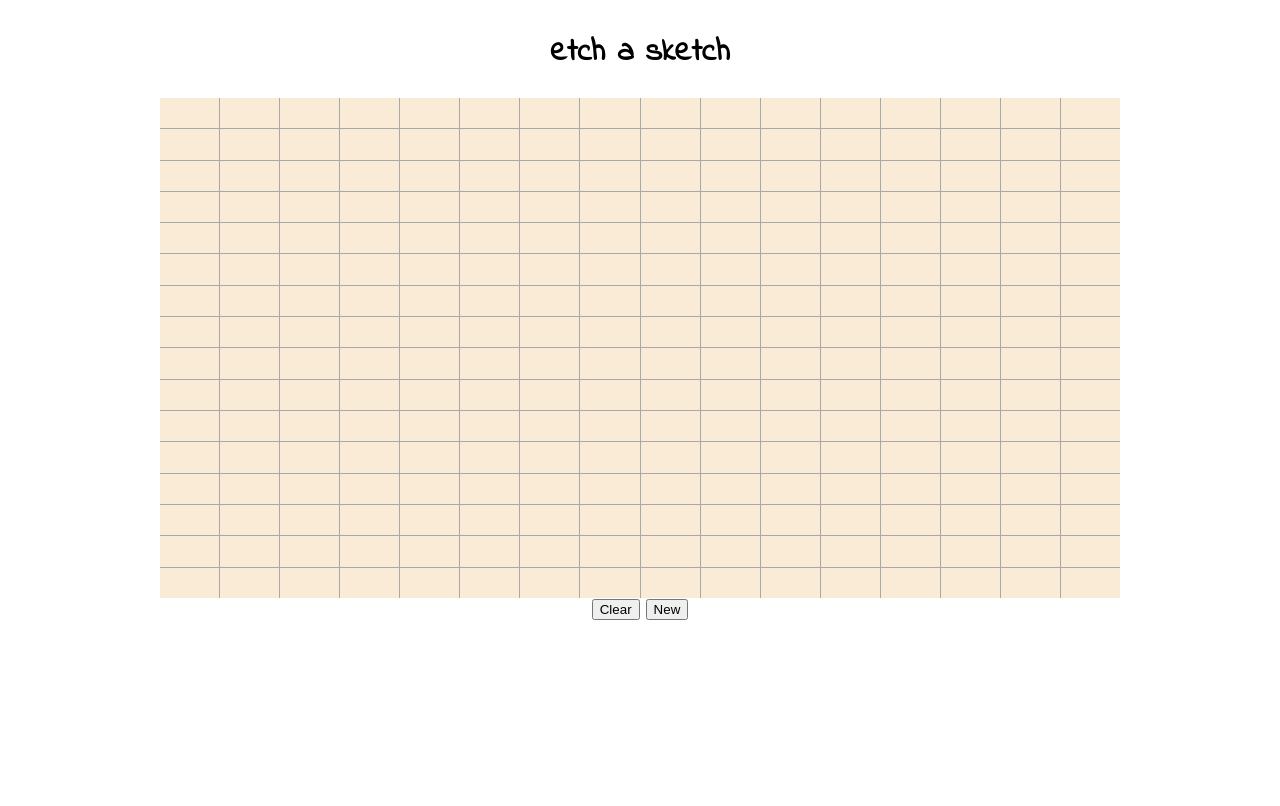
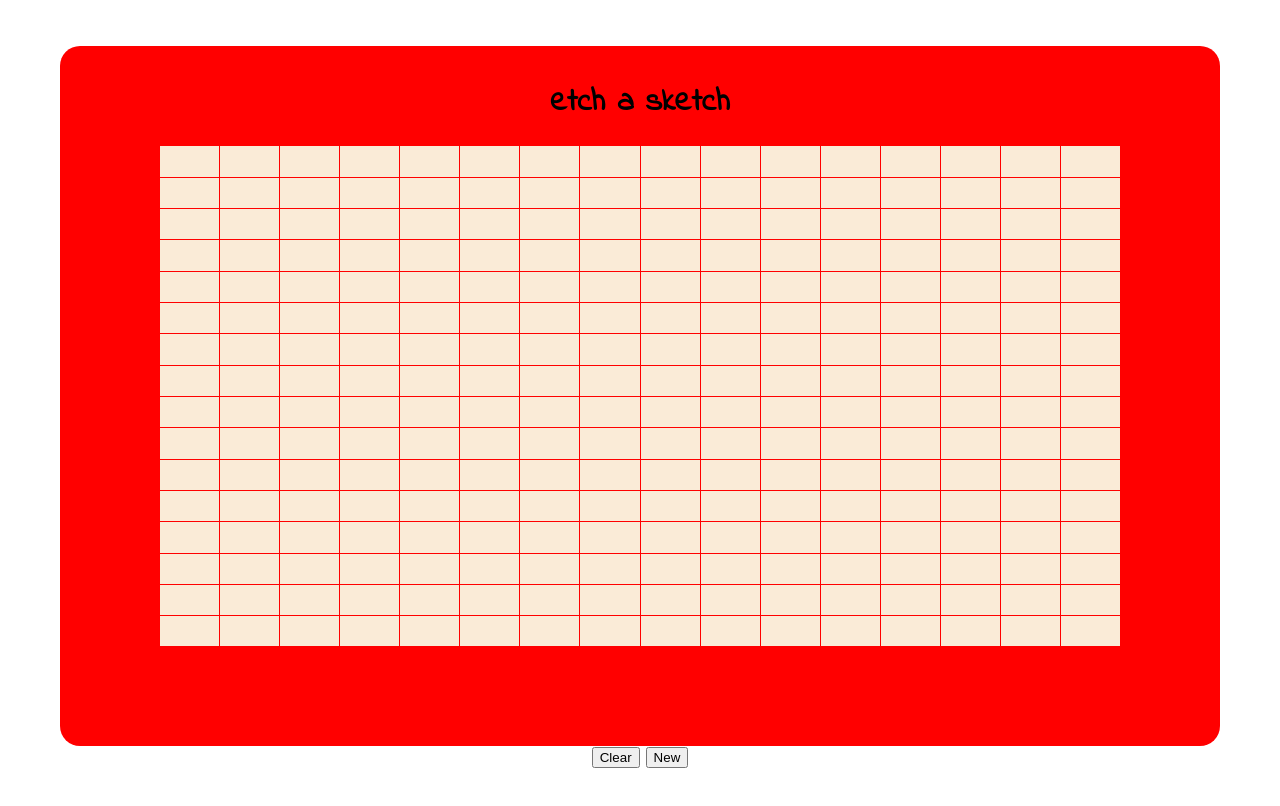
Before and after one commit to Diaa-E/etch-a-sketch, a plain HTML site: page index.html in a window 1280 px wide. Drawn offline with Linux system fonts and the light colour scheme.

Commit message:
Add toy body

```diff
--- a/style.css
+++ b/style.css
@@ -6,15 +6,23 @@ body{
     flex-direction: column;
     justify-content: center;
     align-items: center;
+    padding: 50px;
+}
+
+h1{
+    margin-bottom: -80px;
+    z-index: 1; /*bring to front*/
 }
 
 .grid-container{
-    background-color: darkgray;
+    background-color: red;
     width: 960px;
     height: 500px;
     display: grid;
     gap: 1px; /*works better with smaller cells*/
     display: grid;
+    padding: 100px;
+    border-radius: 20px;
 }
 
 .cell{
```
Also changed, not shown: index.html (+2 -0 lines).
